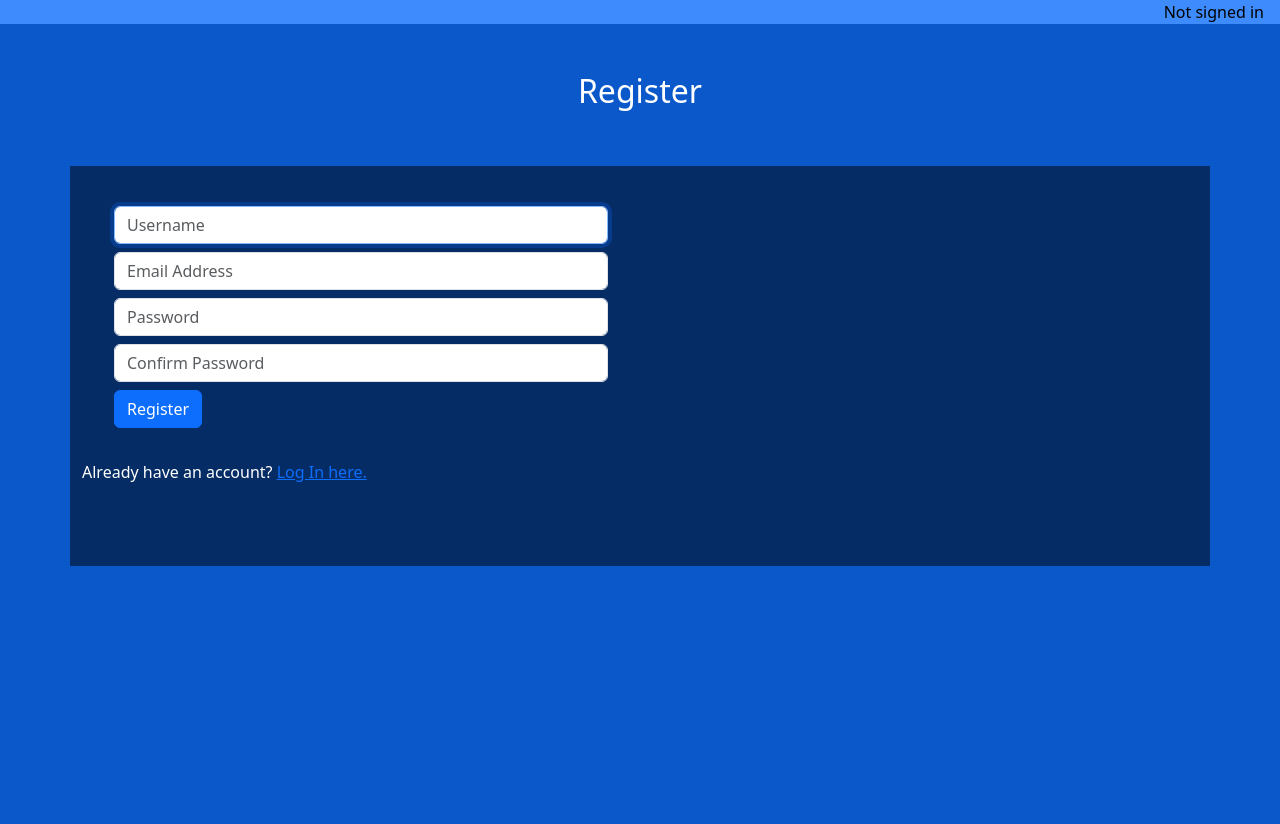
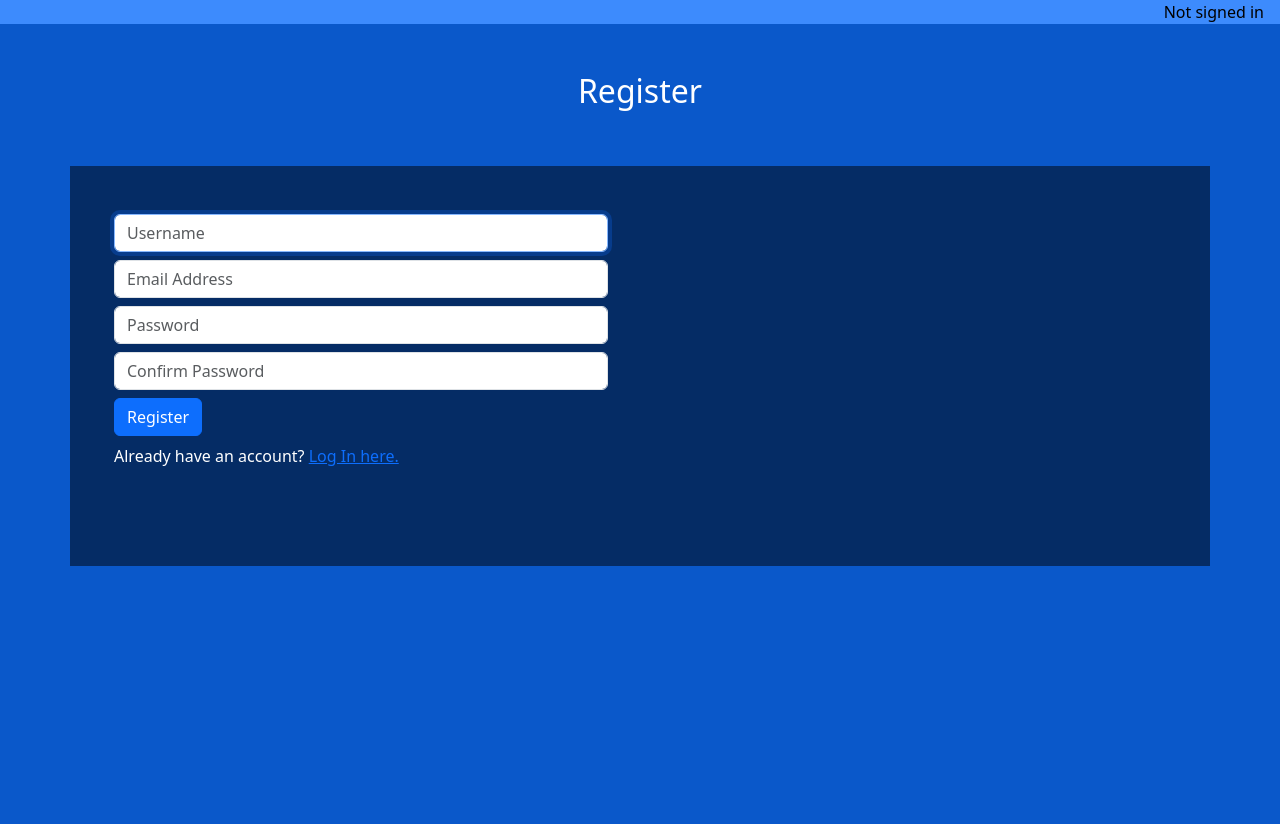
Before and after one commit to new-3/cs50-commerce2, a Django app: page /register in a window 1280 px wide. Shown: the part 56-880 px from the top of the page. Run offline with Django 3.2, Linux system fonts and the light colour scheme; parts of the project's set-up code (start-up, migrations or seed data) failed here and were passed over.

Commit message:
fix: minor reformat/refactor in html - reformat codes in *.html - move error/login msg into form

```diff
--- a/auctions/templates/auctions/listing.html
+++ b/auctions/templates/auctions/listing.html
@@ -22,7 +22,7 @@
             <!-- img area end -->
             <!-- bid btn area start -->
             <div class="border col-sm-6 col-lg-6 d-flex justify-content-center align-items-center mx-auto">
-                <!-- d-flex class is needed to align elements (due to heights decided by size of img)-->
+                <!-- d-flex class is needed to align elements (due to height is not fixed, decided by size of img)-->
                 <form class="" action="{% url 'bid' %}" method="POST">
                     {% csrf_token %}
                     <div class="align-items-center p-5">
--- a/auctions/templates/auctions/login.html
+++ b/auctions/templates/auctions/login.html
@@ -9,7 +9,7 @@
     {% endif %}
     <div class="container-lg my-2 bd-blue-800 min-vh-50">
         <div class="p-2 col-sm-6 col-lg-6 ">
-
+            <!-- login form -->
             <form class="p-4" action="{% url 'login' %}" method="post">
                 {% csrf_token %}
                 <div class="form-group my-2">
@@ -19,9 +19,10 @@
                     <input class="form-control" type="password" name="password" placeholder="Password">
                 </div>
                 <input class="btn btn-primary" type="submit" value="Login">
+
+                <p class="mt-3">Don't have an account? <a href="{% url 'register' %}">Register here.</a></p>
             </form>
         </div>
-    <p>Don't have an account? <a href="{% url 'register' %}">Register here.</a></p>
     </div>
 
 {% endblock %}
--- a/auctions/templates/auctions/register.html
+++ b/auctions/templates/auctions/register.html
@@ -4,12 +4,12 @@
 
     <h2 class="text-center py-5">Register</h2>
 
-    {% if message %}
-        <div>{{ message }}</div>
-    {% endif %}
-    <div class="container-lg my-2 bd-blue-800 min-vh-50">
+    <div class="container-lg my-2 py-2 bd-blue-800 min-vh-50">
         <div class="p-2 col-sm-6 col-lg-6">
                 <form class="p-4" action="{% url 'register' %}" method="post">
+                    {% if message %}
+                        <div>{{ message }}</div>
+                    {% endif %}
                     {% csrf_token %}
                     <div class="form-group my-2">
                         <input class="form-control" autofocus type="text" name="username" placeholder="Username">
@@ -24,9 +24,10 @@
                         <input class="form-control" type="password" name="confirmation" placeholder="Confirm Password">
                     </div>
                     <input class="btn btn-primary" type="submit" value="Register">
+                    <p class="pt-2">Already have an account? <a href="{% url 'login' %}">Log In here.</a></p>
                 </form>
             </div>
-            <p>Already have an account? <a href="{% url 'login' %}">Log In here.</a></p>
+
         </div>
 
 
```
Also changed, not shown: auctions/templates/auctions/create.html (+3 -5 lines), auctions/templates/auctions/index.html (+1 -7 lines). Lines whose indentation alone changed are shown as unchanged.
